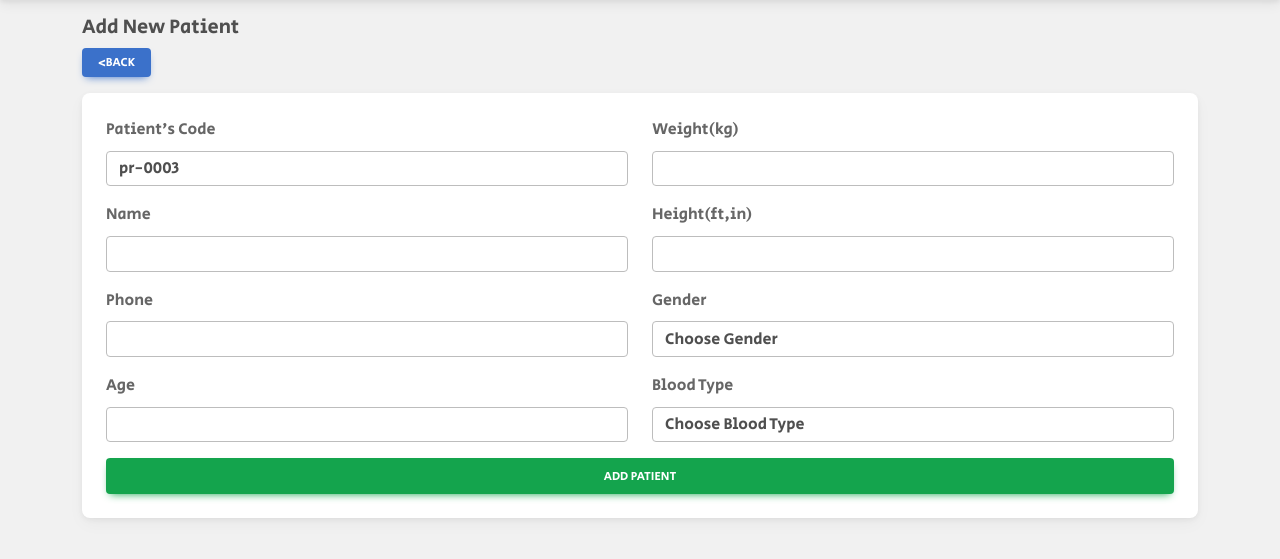
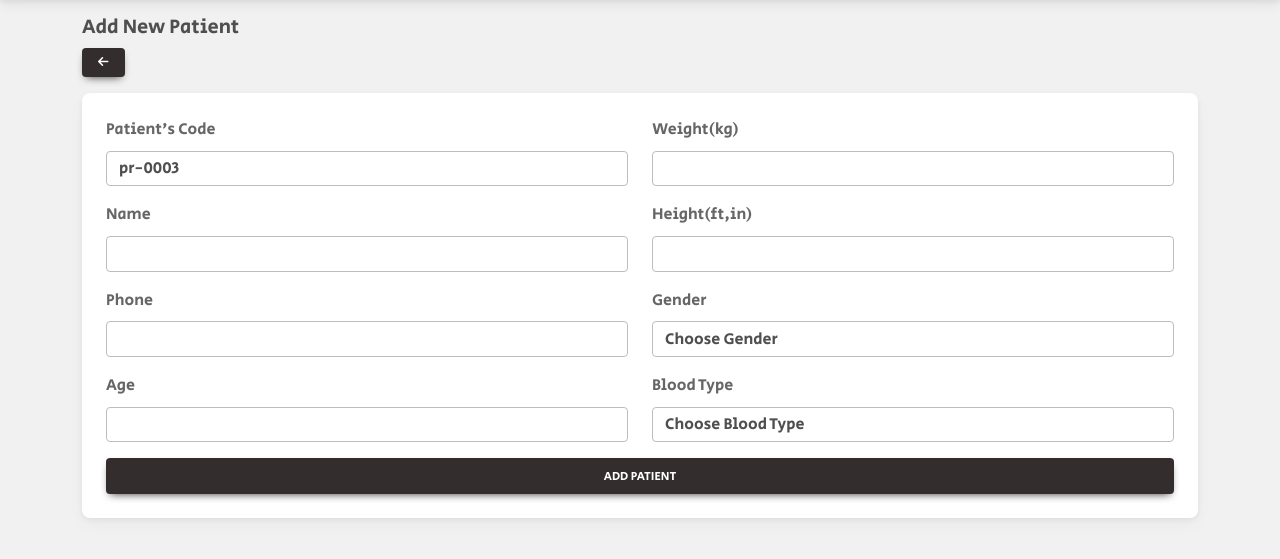
Before and after one commit to hmmlara/CMS, a PHP site: page /PMS/add_patient in a window 1280 px wide. Shown: the part 50-609 px from the top of the page. Run offline with PHP 8.4, Linux system fonts and the light colour scheme; data comes from the database, SQL or seed files in the repository; data that the repository does not hold is empty.

Commit message:
change color and icon

```diff
--- a/add_patient.php
+++ b/add_patient.php
@@ -56,7 +56,7 @@ if (isset($_POST["add"])) {
 
 <div class="container mt-3">
     <h5>Add New Patient</h5>
-    <a href="all_patients" class="btn btn-sm btn-primary mb-3">&lt;Back</a>
+    <a href="all_patients" class="btn btn-sm btn-dark mb-3"><i class="fas fa-arrow-left"></i></a>
 
     <div class="card shadow-3">
         <div class="card-body">
@@ -155,7 +155,7 @@ if (isset($_POST["add"])) {
                         </div>
                     </div>
                 </div>
-                <button type="submit" class="btn btn-success w-100" name="add">Add Patient</button>
+                <button type="submit" class="btn btn-dark w-100" name="add">Add Patient</button>
             </form>
         </div>
     </div>
```
